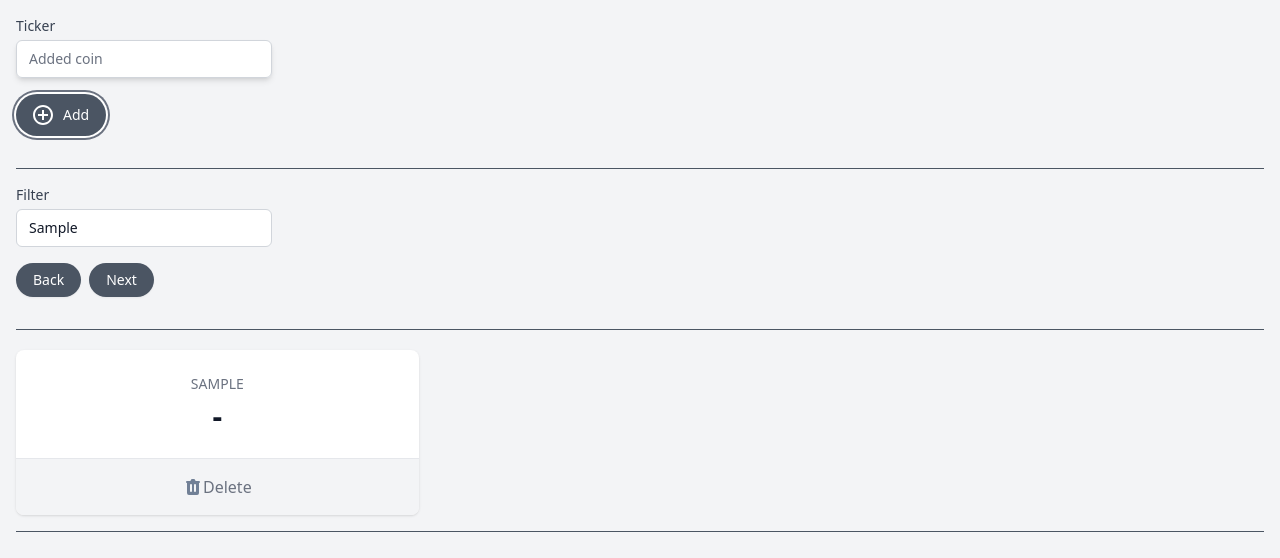
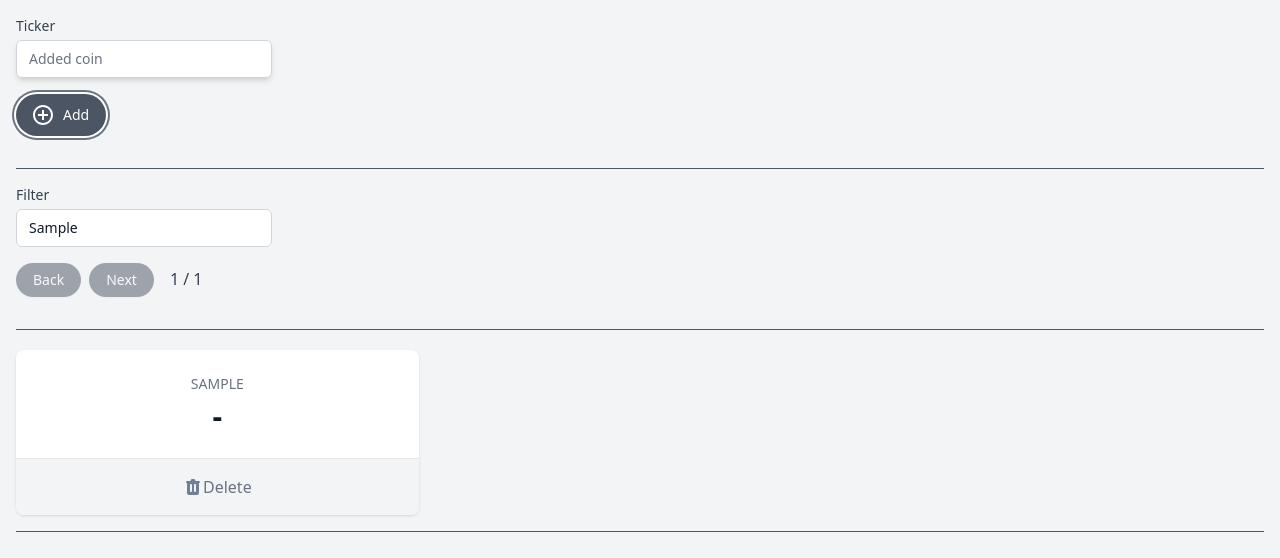
Before and after one commit to openmycode/cryptonomicon, a Vue app: page / in a window 1280 px wide. Both pictures are taken after typing "Sample", "Sample" into the empty fields and a click on the button "Add". Shown: the top 558 px of the page. Built offline with nearby package versions, Linux system fonts and the light colour scheme.

Commit message:
added filtering and pagination

```diff
--- a/src/App.vue
+++ b/src/App.vue
@@ -91,6 +91,7 @@
 				<hr class="w-full border-t border-gray-600 my-4" />
 				<p for="wallet" class="block text-sm font-medium text-gray-700">Filter</p>
 				<input
+					v-model="filter"
 					type="text"
 					name="wallet"
 					id="wallet"
@@ -98,22 +99,42 @@
 					placeholder="Filter condition"
 				/>
 				<button
-					class="mr-2 my-4 inline-flex items-center py-2 px-4 border border-transparent shadow-sm text-sm leading-4 font-medium rounded-full text-white bg-gray-600 hover:bg-gray-700 transition-colors duration-300 focus:outline-none focus:ring-2 focus:ring-offset-2 focus:ring-gray-500"
+					@click="this.page -= 1"
+					:disabled="page === 1"
+					:class="{
+						'my-4 inline-flex items-center py-2 px-4 border border-transparent shadow-sm text-sm leading-4 font-medium rounded-full text-white bg-gray-600 hover:bg-gray-700 transition-colors duration-300 focus:outline-none focus:ring-2 focus:ring-offset-2 focus:ring-gray-500':
+							page > 1,
+						'opacity-50 my-4 inline-flex items-center py-2 px-4 border border-transparent shadow-sm text-sm leading-4 font-medium rounded-full text-white bg-gray-600 transition-colors duration-300 ':
+							page === 1
+					}"
+					type="button"
+					class="mr-2"
 				>
 					Back
 				</button>
 				<button
-					class="my-4 inline-flex items-center py-2 px-4 border border-transparent shadow-sm text-sm leading-4 font-medium rounded-full text-white bg-gray-600 hover:bg-gray-700 transition-colors duration-300 focus:outline-none focus:ring-2 focus:ring-offset-2 focus:ring-gray-500"
+					@click="this.page += 1"
+					:disabled="page === totalPages"
+					:class="{
+						'my-4 inline-flex items-center py-2 px-4 border border-transparent shadow-sm text-sm leading-4 font-medium rounded-full text-white bg-gray-600 hover:bg-gray-700 transition-colors duration-300 focus:outline-none focus:ring-2 focus:ring-offset-2 focus:ring-gray-500':
+							page < totalPages,
+						'opacity-50 my-4 inline-flex items-center py-2 px-4 border border-transparent shadow-sm text-sm leading-4 font-medium rounded-full text-white bg-gray-600 transition-colors duration-300 ':
+							page === totalPages
+					}"
+					type="button"
 				>
 					Next
 				</button>
+				<span v-if="paginatedTickers.length" class="ml-4 text-gray-700">
+					{{ page }} / {{ totalPages }}
+				</span>
 			</section>
 
 			<template v-if="tickers.length">
 				<hr class="w-full border-t border-gray-600 my-4" />
 				<dl class="mt-5 grid grid-cols-1 gap-5 sm:grid-cols-3">
 					<div
-						v-for="t in tickers"
+						v-for="t in paginatedTickers"
 						:key="t"
 						@click="selectTicker(t)"
 						:class="{
@@ -222,15 +243,23 @@ export default {
 	// ================================================================== DATA
 	data() {
 		return {
-			spinner: true,
-			alreadyTicker: false,
-
 			ticker: '',
+			filter: '',
 
 			tickers: [],
 			graph: [],
 
-			selectedTicker: null
+			page: 1,
+
+			selectedTicker: null,
+
+			spinner: true,
+			alreadyTicker: false,
+
+			activeButtonClasses:
+				'my-4 inline-flex items-center py-2 px-4 border border-transparent shadow-sm text-sm leading-4 font-medium rounded-full text-white bg-gray-600 hover:bg-gray-700 transition-colors duration-300 focus:outline-none focus:ring-2 focus:ring-offset-2 focus:ring-gray-500',
+			disabledButtonClasses:
+				'my-4 inline-flex items-center py-2 px-4 border border-transparent shadow-sm text-sm leading-4 font-medium rounded-full text-white bg-gray-600 transition-colors duration-300'
 		}
 	},
 
@@ -277,19 +306,28 @@ export default {
 
 	// ================================================================== COMPUTED
 	computed: {
-		minGraphValue() {
-			return Math.min(...this.graph)
-		},
-		maxGraphValue() {
-			return Math.max(...this.graph)
-		},
 		normalizedGraph() {
-			if (this.minGraphValue === this.maxGraphValue) {
+			const minValue = Math.min(...this.graph)
+			const maxValue = Math.max(...this.graph)
+			if (minValue === maxValue) {
 				return this.graph.map(() => 50)
 			}
-			return this.graph.map(
-				value => (5 + (value - this.minGraphValue) * 95) / (this.maxGraphValue - this.minGraphValue)
-			)
+			return this.graph.map(value => (5 + (value - minValue) * 95) / (maxValue - minValue))
+		},
+		totalPages() {
+			return Math.ceil(this.filteredTickers.length / 6)
+		},
+		startIndex() {
+			return (this.page - 1) * 6
+		},
+		endIndex() {
+			return this.page * 6
+		},
+		paginatedTickers() {
+			return this.filteredTickers.slice(this.startIndex, this.endIndex)
+		},
+		filteredTickers() {
+			return this.tickers.filter(t => t.name.includes(this.filter.toUpperCase()))
 		}
 	},
 
@@ -297,9 +335,13 @@ export default {
 	watch: {
 		tickers() {
 			localStorage.setItem('cryptonomiconList', JSON.stringify(this.tickers))
+			this.page = this.totalPages
 		},
 		ticker() {
 			this.alreadyTicker = null
+		},
+		filter() {
+			this.page = 1
 		}
 	}
 }
```
